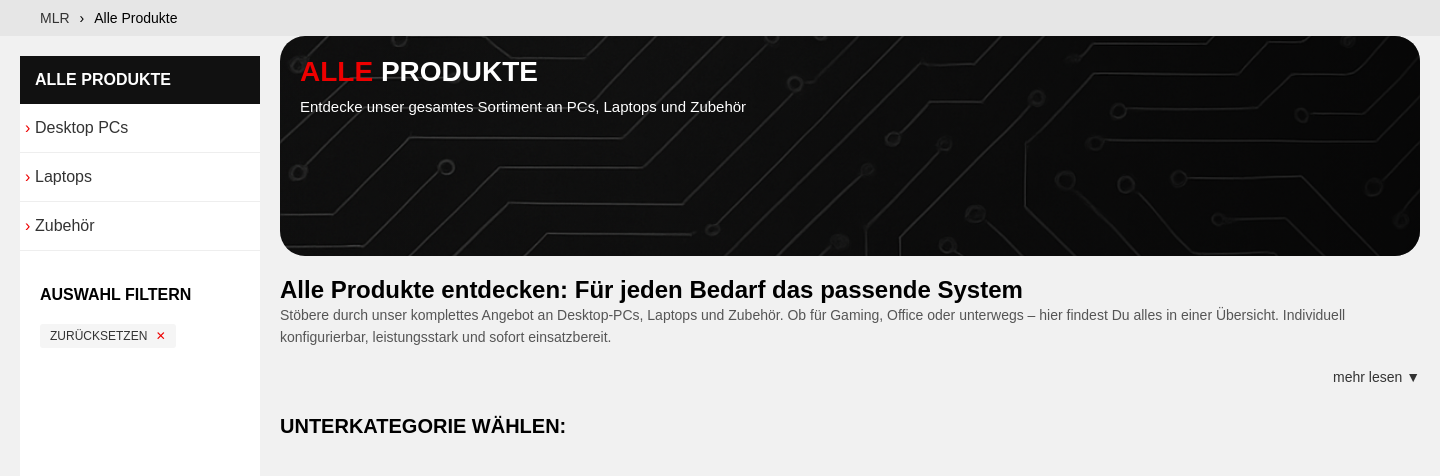
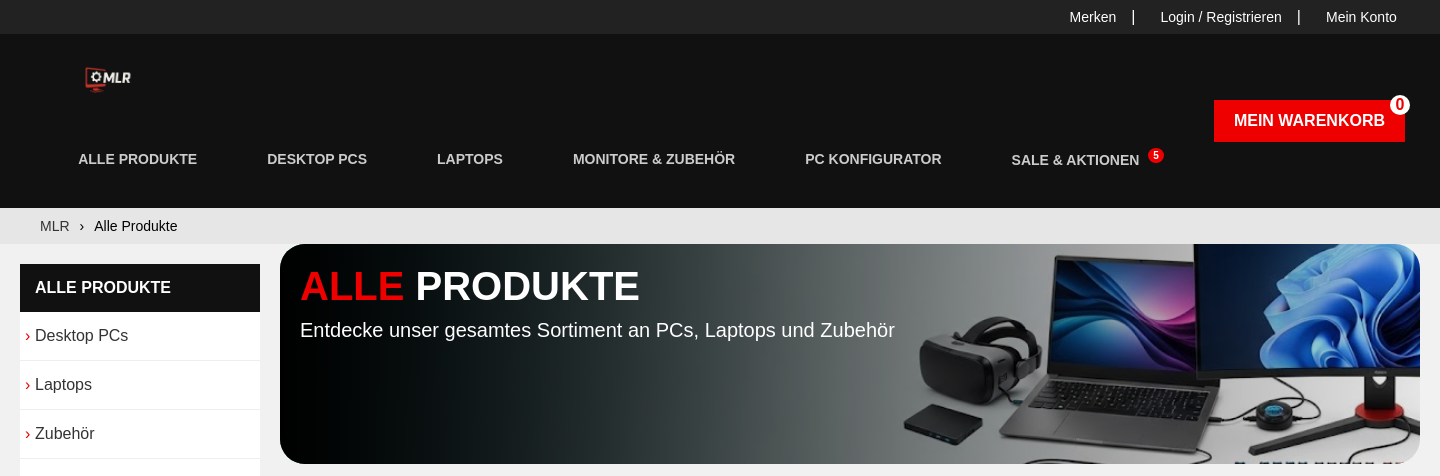
Before and after one commit to WebTechTHI/WebTech, a PHP site: page /category.php in a window 1440 px wide. Shown: the top 476 px of the page. Run offline with PHP 8.4, Linux system fonts and the light colour scheme; data that the repository does not hold is empty.

Commit message:
bisschen Kategorie-seite mit css gemacht und die links jeweils an den header hinzugefügt (aber immernoch nicht fertig)

```diff
--- a/assets/css/categoryList.css
+++ b/assets/css/categoryList.css
@@ -281,8 +281,8 @@
     content: "";
     position: absolute;
     inset: 0;
-    background: linear-gradient(to right, rgba(0, 0, 0, 0.1), rgba(0, 0, 0, 0.6)),
-                url('/assets/images/image.png') center/cover no-repeat;
+    background: linear-gradient(to left, rgba(0, 0, 0, 0.1), rgba(0, 0, 0, 1)),
+                url('/assets/images/background/category_background.png') center/cover no-repeat;
     opacity: 1;
     z-index: 0;
 }
@@ -353,11 +353,11 @@
 
 .category-overlay {
     position: absolute;
-    top: 0;
+    bottom: 0;
     left: 0;
     width: 100%;
-    height: 100%;
-    background: linear-gradient(0deg, rgba(0, 0, 0, 0.7) 0%, rgba(0, 0, 0, 0.3) 100%);
+    height: 80%; /* nur unterer Bereich */
+    background: linear-gradient(to top, rgba(0, 0, 0, 1), rgba(0, 0, 0, 0));
     z-index: 1;
 }
 
@@ -428,6 +428,13 @@
     flex-direction: column;
     min-height: 320px;
     position: relative;
+}
+
+.product:hover {
+    box-shadow: 0 4px 10px rgba(0, 0, 0, 0.1);
+    border: 1px solid rgb(199, 199, 199);
+    transform: translateY(-1px);
+    transition: transform 0.3s ease;
 }
 
 .product-badge {
@@ -534,9 +541,13 @@
     text-decoration: none;
     font-weight: bold;
     text-transform: uppercase;
-    border-radius: 5px;
+    border-radius: 25px;
 }
 
+.buy-btn:hover {
+    background-color: #c00;
+    transition: background-color 0.3s ease;
+}
 /* Fixed Menu - Hide on Mobile */
 .fixed-menu {
     display: none;
@@ -576,11 +587,11 @@
     }
 
     .banner h1 {
-        font-size: 28px;
+        font-size: 40px;
     }
 
     .banner p {
-        font-size: 15px;
+        font-size: 20px;
     }
 
     .section-title {
@@ -654,7 +665,7 @@
 
     .buy-btn {
         padding: 10px;
-        border-radius: 0;
+
     }
 }
 
--- a/assets/json/produktBeschreibung.json
+++ b/assets/json/produktBeschreibung.json
@@ -10,12 +10,12 @@
       {
         "name": "Gaming PCs",
         "link": "/category.php?category=gamingpc",
-        "bild": "assets/images/products/2/vorne.png"
+        "bild": "assets/images/subcategory_images/gamingPc.png"
       },
       {
         "name": "Office PCs",
         "link": "/category.php?category=officepc",
-        "bild": "assets/images/products/1/vorne.png"
+        "bild": "assets/images/subcategory_images/officePc.png"
       }
     ],
     "breadcrumb": "Desktop PCs"
@@ -31,12 +31,12 @@
       {
         "name": "Gaming Laptops",
         "link": "/category.php?category=gaminglaptop",
-        "bild": "assets/images/products/3/vorne.png"
+        "bild": "assets/images/subcategory_images/gamingLaptop.png"
       },
       {
         "name": "Office Laptops",
         "link": "/category.php?category=officelaptop",
-        "bild": "assets/images/products/4/vorne.png"
+        "bild": "assets/images/subcategory_images/officeLaptop.png"
       }
     ],
     "breadcrumb": "Laptops"
@@ -52,17 +52,17 @@
       {
         "name": "Monitore",
         "link": "/category.php?category=monitor",
-        "bild": "assets/images/products/5/vorne.png"
+        "bild": "assets/images/subcategory_images/monitor.png"
       },
       {
         "name": "Mäuse",
         "link": "/category.php?category=maus",
-        "bild": "assets/images/products/6/vorne.png"
+        "bild": "assets/images/subcategory_images/maus.png"
       },
       {
         "name": "Tastaturen",
         "link": "/category.php?category=tastatur",
-        "bild": "assets/images/products/7/vorne.png"
+        "bild": "assets/images/subcategory_images/tastatur.png"
       }
     ],
     "breadcrumb": "Zubehör"
@@ -159,17 +159,17 @@
     {
       "name": "Desktop PCs",
       "link": "/category.php?category=pc",
-      "bild": "assets/images/products/2/vorne.png"
+      "bild": "assets/images/subcategory_images/officePc.png"
     },
     {
       "name": "Laptops",
       "link": "/category.php?category=laptop",
-      "bild": "assets/images/products/3/vorne.png"
+      "bild": "assets/images/subcategory_images/gamingLaptop.png"
     },
     {
       "name": "Zubehör",
       "link": "/category.php?category=zubehör",
-      "bild": "assets/images/products/5/vorne.png"
+      "bild": "assets/images/subcategory_images/monitor.png"
     }
   ],
   "breadcrumb": "Alle Produkte"
--- a/category.php
+++ b/category.php
@@ -24,11 +24,11 @@
 </head>
 
 <body>
-
+<?php include 'components/header.html'; ?>
 
     <!-- Breadcrumb -->
     <div class="breadcrumb">
-        <a href="#">MLR</a> › <span><?php echo htmlspecialchars($categoryInfo['breadcrumb']); ?></span>
+        <a href="index.html">MLR</a> › <span><?php echo htmlspecialchars($categoryInfo['breadcrumb']); ?></span>
     </div>
 
     <div class="main-content">
@@ -185,9 +185,7 @@
                                     </div>
                                     <div class="financing"><span>Jetzt mit 0% Finanzierung</span></div>
                                     <a href="/productPages/product.php?id=<?php echo $product['product_id']; ?>"
-                                        class="buy-btn">Jetzt
-                                        konfigurieren</a>
-
+                                        class="buy-btn">Mehr zum produkt</a>
                                 </div>
                             </div>
                         </div>
--- a/components/header.html
+++ b/components/header.html
@@ -25,24 +25,28 @@
             </div>
             <ul>
                 <li>
-                    <a href="#">Desktop PCs</a>
+                    <a href="/category.php?category=alle">Alle Produkte</a>
+                </li>
+                <li>
+                    <a href="/category.php?category=pc">Desktop PCs</a>
                     <ul class="submenu">
-                        <li><a>gaming PCs</a></li>
-                        <li><a>office PCs</a></li>
+                        <li><a href="/category.php?category=gamingpc">gaming PCs</a></li>
+                        <li><a href="/category.php?category=officepc">office PCs</a></li>
                     </ul>
                 </li>
                 <li>
-                    <a href="#">Laptops</a>
+                    <a href="/category.php?category=laptop">Laptops</a>
                     <ul class="submenu">
-                        <li><a>gaming Laptops</a></li>
-                        <li><a>office Laptops</a></li>
+                        <li><a href="/category.php?category=gaminglaptop">gaming Laptops</a></li>
+                        <li><a href="/category.php?category=officelaptop">office Laptops</a></li>
                     </ul>
                 </li>
                 <li>
-                    <a href="#">Monitore & Zubehör</a>
+                    <a href="/category.php?category=zubehör">Monitore & Zubehör</a>
                     <ul class="submenu">
-                        <li><a>Monitore</a></li>
-                        <li><a>Zubehör</a></li>
+                        <li><a href="/category.php?category=Monitore">Monitore</a></li>
+                        <li><a href="/category.php?category=tastatur">Tastaturen</a></li>
+                        <li><a href="/category.php?category=maus">Mäuse</a></li>
                     </ul>
                 </li>
                 <li>
```
Also changed, not shown: assets/images/background/category_background.png (added), assets/images/image.png (deleted), assets/images/subcategory_images/gamingLaptop.png (added), assets/images/subcategory_images/gamingPc.png (added), assets/images/subcategory_images/officePc.png (added), 4 other files.
